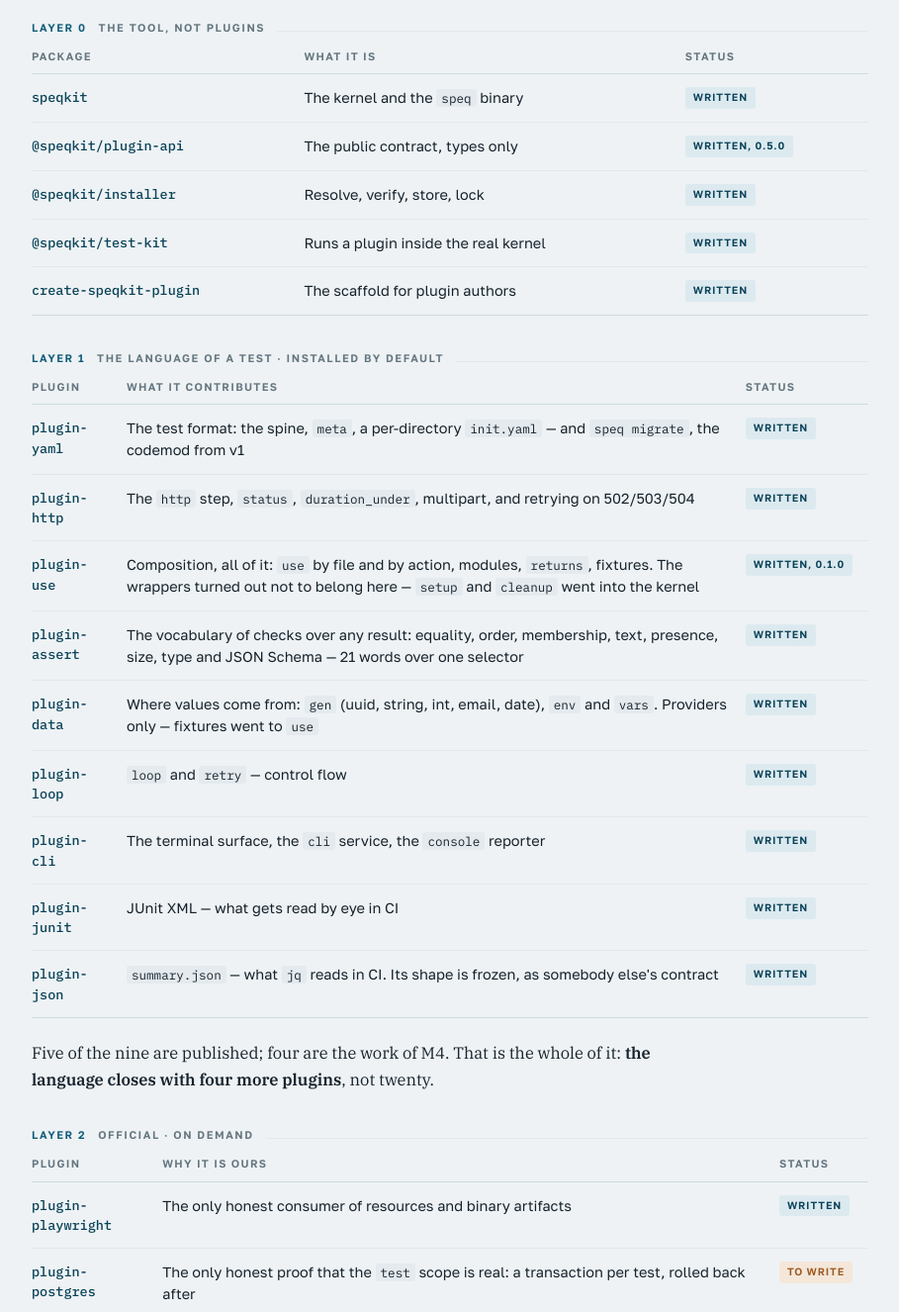
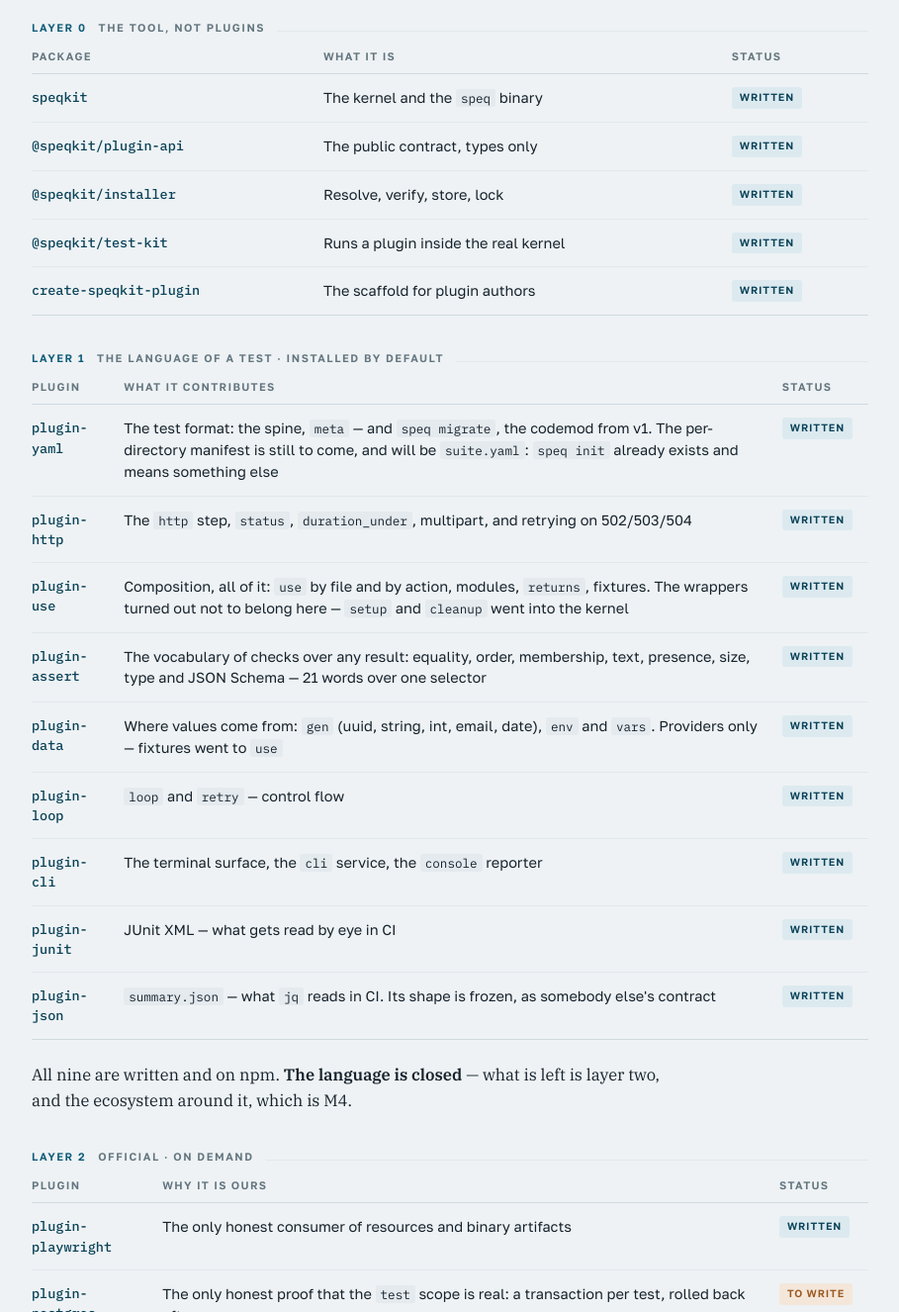
Before and after one commit to speqkit/speqkit, a website: page docs/architecture/plugins.html in a window 1280 px wide. Shown: the part 2300-3626 px from the top of the page at 99% size, without its empty margins (312-1221 px from the left). Drawn offline with Linux system fonts and the light colour scheme.

Commit message:
The ledger is checked against the packages, not maintained by hand
It said the contract was at 0.5.0 when it was at 0.9.0, and that five of the
nine layer-one plugins were published when all nine were. It also credited
plugin-yaml with a per-directory init.yaml that does not exist — and will not
be called that, since speq init already means something else.

The version numbers come out of the chips rather than being corrected: a
version written into HTML by hand rots on the next release. What stays is
checkable, and now checked — a package this repository publishes has a row,
and a row marked written has a package.

```diff
--- a/docs/architecture/plugins.html
+++ b/docs/architecture/plugins.html
@@ -490,7 +490,7 @@
       <thead><tr><th>Package</th><th>What it is</th><th>Status</th></tr></thead>
       <tbody>
         <tr><td>speqkit</td><td>The kernel and the <code>speq</code> binary</td><td><span class="chip fixed">written</span></td></tr>
-        <tr><td>@speqkit/plugin-api</td><td>The public contract, types only</td><td><span class="chip fixed">written, 0.5.0</span></td></tr>
+        <tr><td>@speqkit/plugin-api</td><td>The public contract, types only</td><td><span class="chip fixed">written</span></td></tr>
         <tr><td>@speqkit/installer</td><td>Resolve, verify, store, lock</td><td><span class="chip fixed">written</span></td></tr>
         <tr><td>@speqkit/test-kit</td><td>Runs a plugin inside the real kernel</td><td><span class="chip fixed">written</span></td></tr>
         <tr><td>create-speqkit-plugin</td><td>The scaffold for plugin authors</td><td><span class="chip fixed">written</span></td></tr>
@@ -503,9 +503,9 @@
     <table class="ledger">
       <thead><tr><th>Plugin</th><th>What it contributes</th><th>Status</th></tr></thead>
       <tbody>
-        <tr><td>plugin-yaml</td><td>The test format: the spine, <code>meta</code>, a per-directory <code>init.yaml</code> — and <code>speq migrate</code>, the codemod from v1</td><td><span class="chip fixed">written</span></td></tr>
+        <tr><td>plugin-yaml</td><td>The test format: the spine, <code>meta</code> — and <code>speq migrate</code>, the codemod from v1. The per-directory manifest is still to come, and will be <code>suite.yaml</code>: <code>speq init</code> already exists and means something else</td><td><span class="chip fixed">written</span></td></tr>
         <tr><td>plugin-http</td><td>The <code>http</code> step, <code>status</code>, <code>duration_under</code>, multipart, and retrying on 502/503/504</td><td><span class="chip fixed">written</span></td></tr>
-        <tr><td>plugin-use</td><td>Composition, all of it: <code>use</code> by file and by action, modules, <code>returns</code>, fixtures. The wrappers turned out not to belong here — <code>setup</code> and <code>cleanup</code> went into the kernel</td><td><span class="chip fixed">written, 0.1.0</span></td></tr>
+        <tr><td>plugin-use</td><td>Composition, all of it: <code>use</code> by file and by action, modules, <code>returns</code>, fixtures. The wrappers turned out not to belong here — <code>setup</code> and <code>cleanup</code> went into the kernel</td><td><span class="chip fixed">written</span></td></tr>
         <tr><td>plugin-assert</td><td>The vocabulary of checks over any result: equality, order, membership, text, presence, size, type and JSON Schema — 21 words over one selector</td><td><span class="chip fixed">written</span></td></tr>
         <tr><td>plugin-data</td><td>Where values come from: <code>gen</code> (uuid, string, int, email, date), <code>env</code> and <code>vars</code>. Providers only — fixtures went to <code>use</code></td><td><span class="chip fixed">written</span></td></tr>
         <tr><td>plugin-loop</td><td><code>loop</code> and <code>retry</code> — control flow</td><td><span class="chip fixed">written</span></td></tr>
@@ -515,7 +515,7 @@
       </tbody>
     </table>
   </div>
-  <p>Five of the nine are published; four are the work of M4. That is the whole of it: <b>the language closes with four more plugins</b>, not twenty.</p>
+  <p>All nine are written and on npm. <b>The language is closed</b> — what is left is layer two, and the ecosystem around it, which is M4.</p>
 
   <div class="tier"><b>Layer 2</b> official · on demand</div>
   <div class="tablewrap">
```
Also changed, not shown: packages/core/test/workspace.test.ts (+32 -0 lines).
